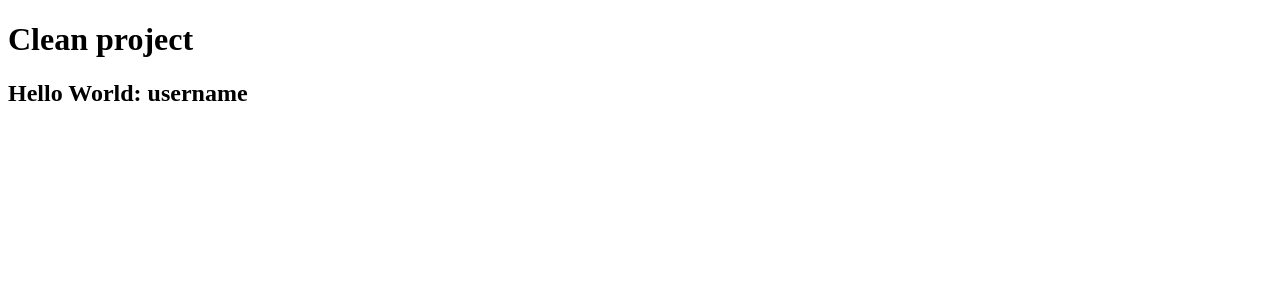
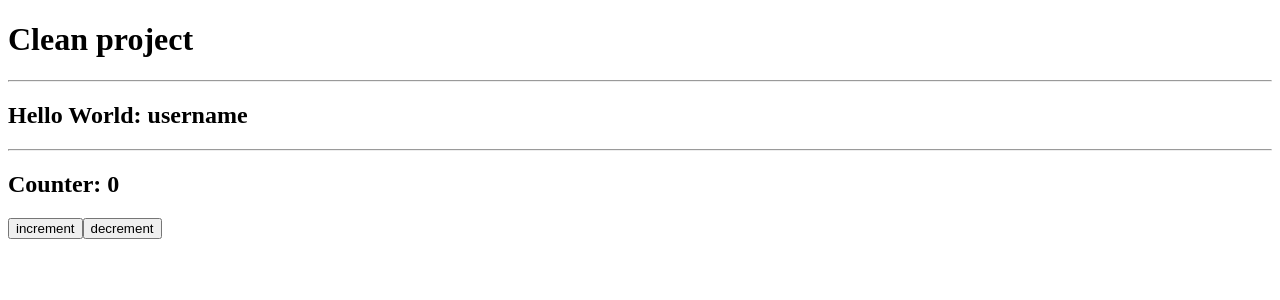
Before and after one commit to aperezl/pruebas-react, a React (Create React App) app in the folder first-project/: page / in a window 1280 px wide. Shown: the top 300 px of the page. Built offline with nearby package versions, Linux system fonts and the light colour scheme.

Commit message:
create a component with useState

```diff
--- a/first-project/src/App.js
+++ b/first-project/src/App.js
@@ -1,10 +1,14 @@
 import HelloWorld from './components/HelloWorld'
+import Counter from './components/Counter'
 
 function App() {
   return (
     <>
       <h1>Clean project</h1>
+      <hr />
       <HelloWorld />
+      <hr />
+      <Counter />
     </>
   );
 }
--- /dev/null
+++ b/first-project/src/components/Counter.js
@@ -0,0 +1,16 @@
+import React, { useState } from 'react'
+
+const Counter = () => {
+  const [counter, setCounter] = useState(0)
+  const increment = () => setCounter(counter + 1)
+  const decrement = () => setCounter(counter - 1)
+  return (
+    <>
+      <h2>Counter: {counter}</h2>
+      <button onClick={increment}>increment</button>
+      <button onClick={decrement}>decrement</button>
+    </>
+  )
+}
+
+export default Counter
```
